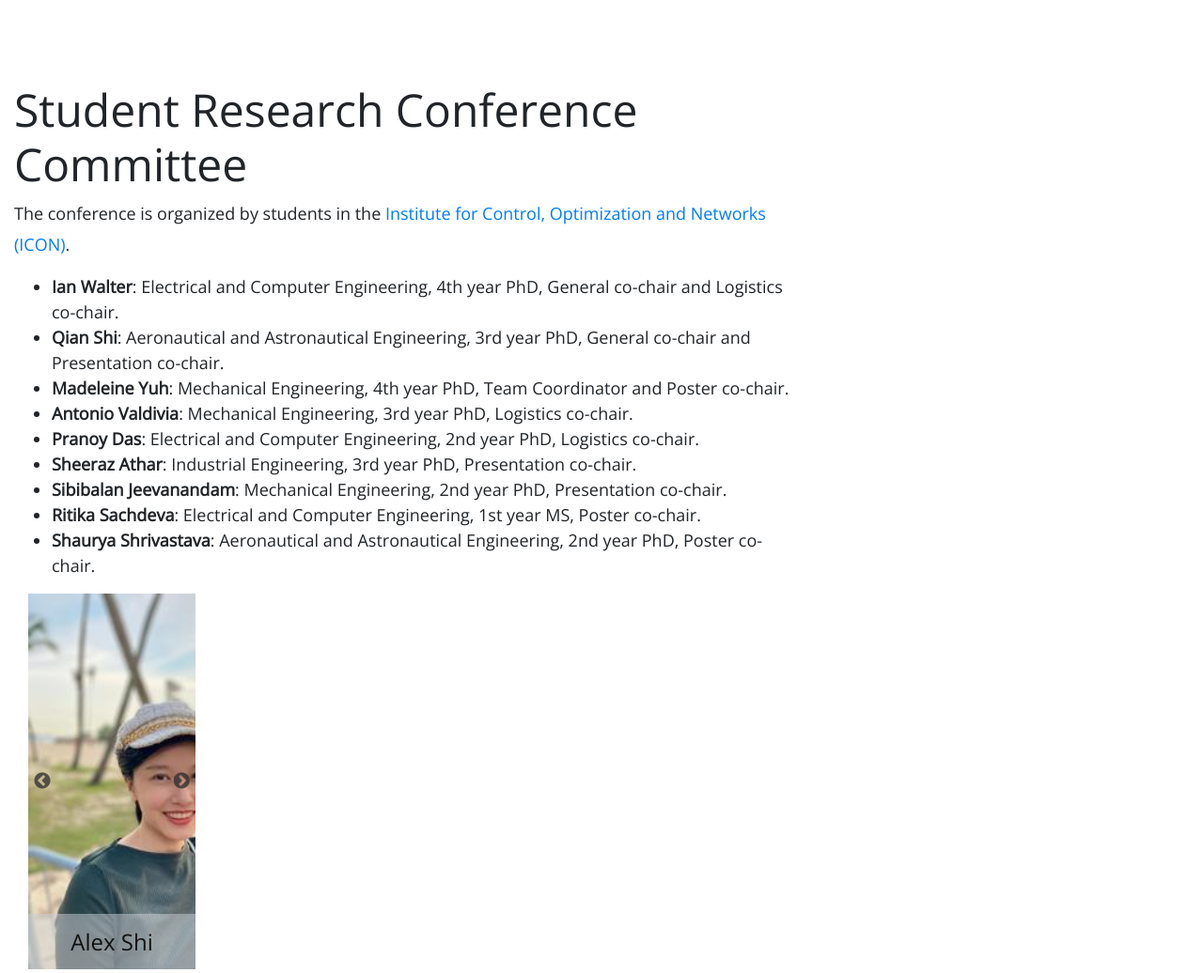
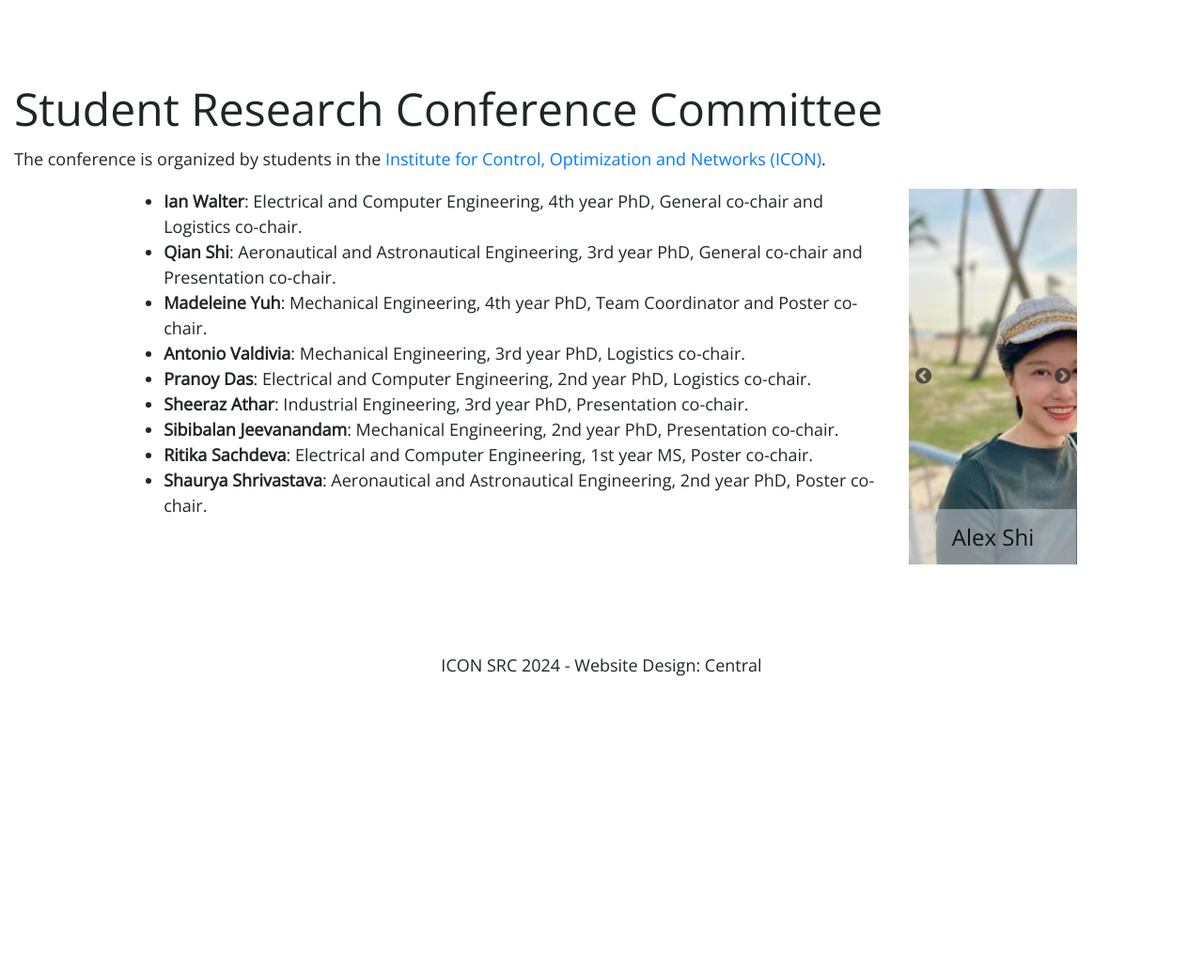
Before and after one commit to PURDUE-ICON-SRC/PURDUE-ICON-SRC.github.io, a plain HTML site: page index.html in a window 1280 px wide. Shown: the part 2824-3860 px from the top of the page at 94% size. After the commit the page ends 3564 px from the top, so only its background shows below. Drawn offline with nearby package versions, Linux system fonts and the light colour scheme.

Commit message:
Update index.html

```diff
--- a/index.html
+++ b/index.html
@@ -382,13 +382,16 @@
 
 
         <section class="tm-section-5 tm-section-mb" id="SRCC">
-            <div class="col-xl-1 col-lg-1 col-md-1"></div>
-                <div class="col-xl-8 col-lg-8 col-md-8">
+            <div class="col-xl-12 col-lg-12 col-md-12">
                 <div class="row">
                     <header>
                         <h1>Student Research Conference Committee</h1>
                         <p> The conference is organized by students in the <a href="https://engineering.purdue.edu/ICON">Institute for Control, Optimization and Networks (ICON)</a>.</p>
                     </header>
+                </div>
+                <div class="row">
+                    <div class="col-xl-1 col-lg-1 col-md-1"></div>
+                    <div class="col-xl-8 col-lg-8 col-md-8">
                         <ul>
                             <li><b>Ian Walter</b>: Electrical and Computer Engineering, 4th year PhD, General co-chair and Logistics co-chair.</li>
                             <li><b>Qian Shi</b>: Aeronautical and Astronautical Engineering, 3rd year PhD, General co-chair and Presentation co-chair.</li>
@@ -400,7 +403,6 @@
                             <li><b>Ritika Sachdeva</b>: Electrical and Computer Engineering, 1st year MS, Poster co-chair.</li>
                             <li><b>Shaurya Shrivastava</b>: Aeronautical and Astronautical Engineering, 2nd year PhD, Poster co-chair.</li>
                         </ul>
-                    </div>
                     </div>
                     <div class="col-xl-2 col-lg-2 col-md-2">
                         <div class="tm-img-slider">
@@ -442,7 +444,9 @@
                             </div>
                         </div>
                     </div>
+                </div>
                 <div class="col-xl-1 col-lg-1 col-md-1"></div>
+            </div>
         </section>
 
         <footer class="mt-5">
```
Lines whose indentation alone changed are shown as unchanged.
